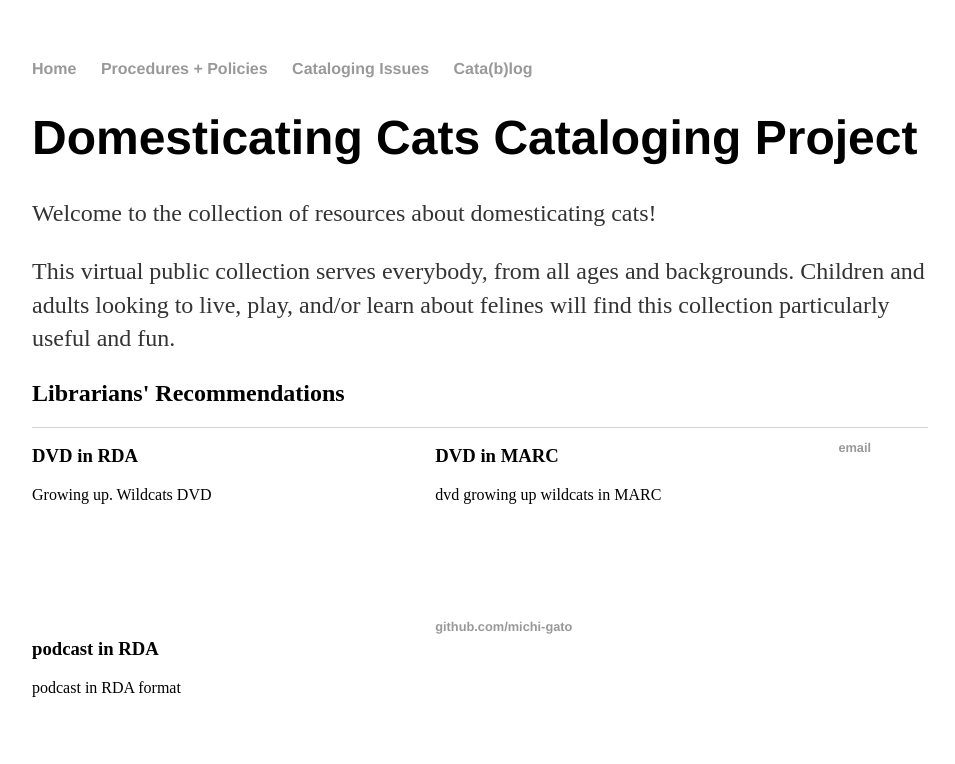
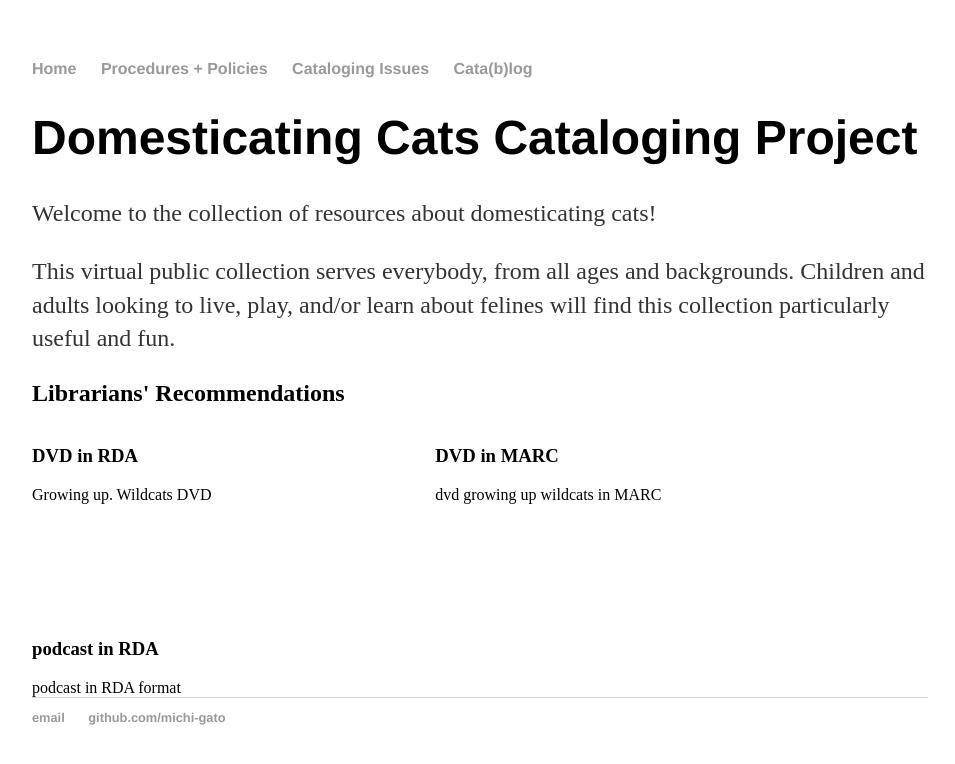
Before and after one commit to cat-alog/cat-alog.github.io, a Jekyll site: the page built from index.html, in a window 1280 px wide. Shown: the top 764 px of the page, without its empty margins (160-1115 px from the left). Built offline with Jekyll 4.4.1, drawn with Linux system fonts in a browser that asks for light colours.

Commit message:
Update index.html

```diff
--- a/index.html
+++ b/index.html
@@ -17,7 +17,7 @@ title: Domesticating Cats Collection
 </div>
 				{% endif %}
 			{% endfor %}
-
+<div style="clear:both;width=100%;"></div>
 </div><!-- /.blurb -->
 <style>
 	div.zero {    visibility:collapse;}
```
